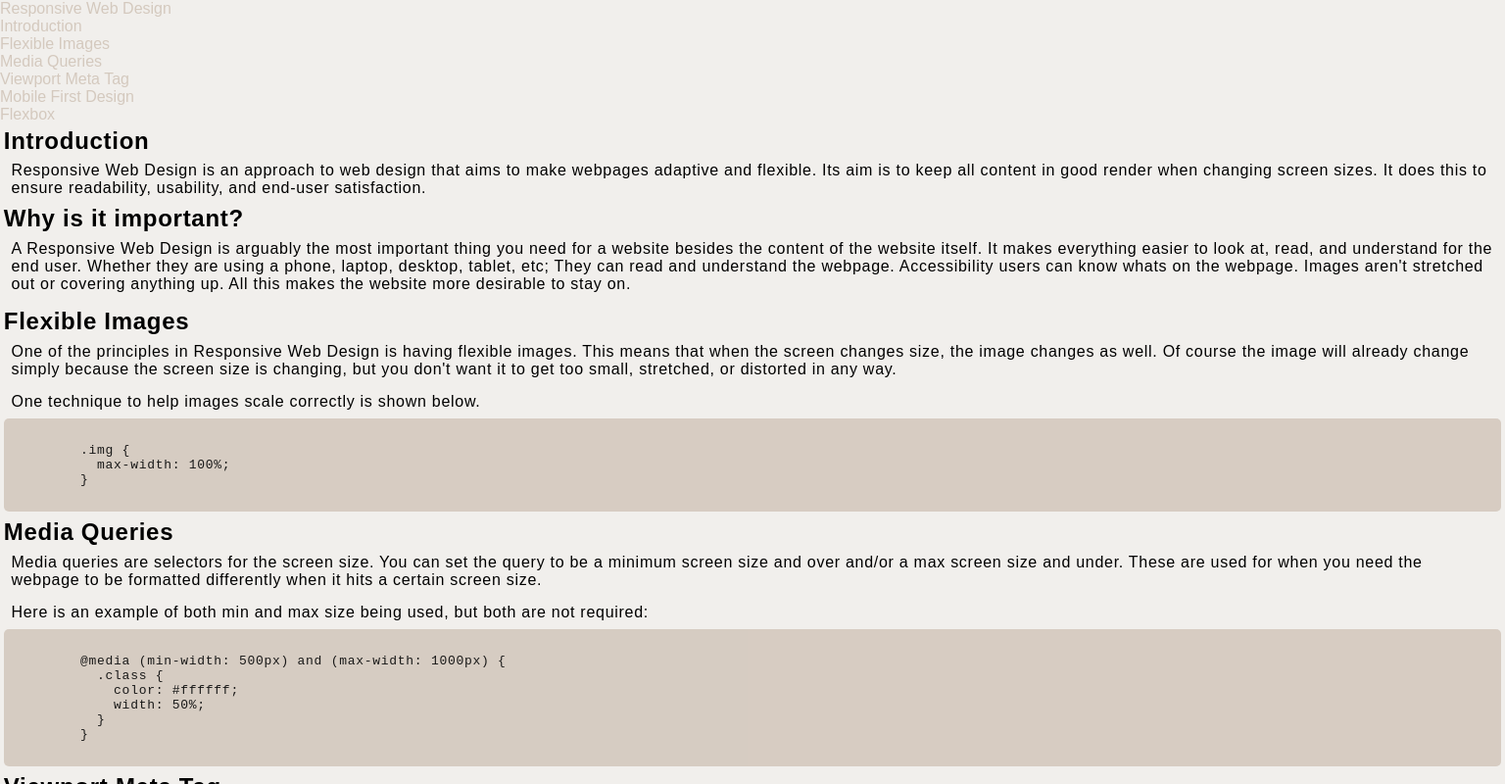
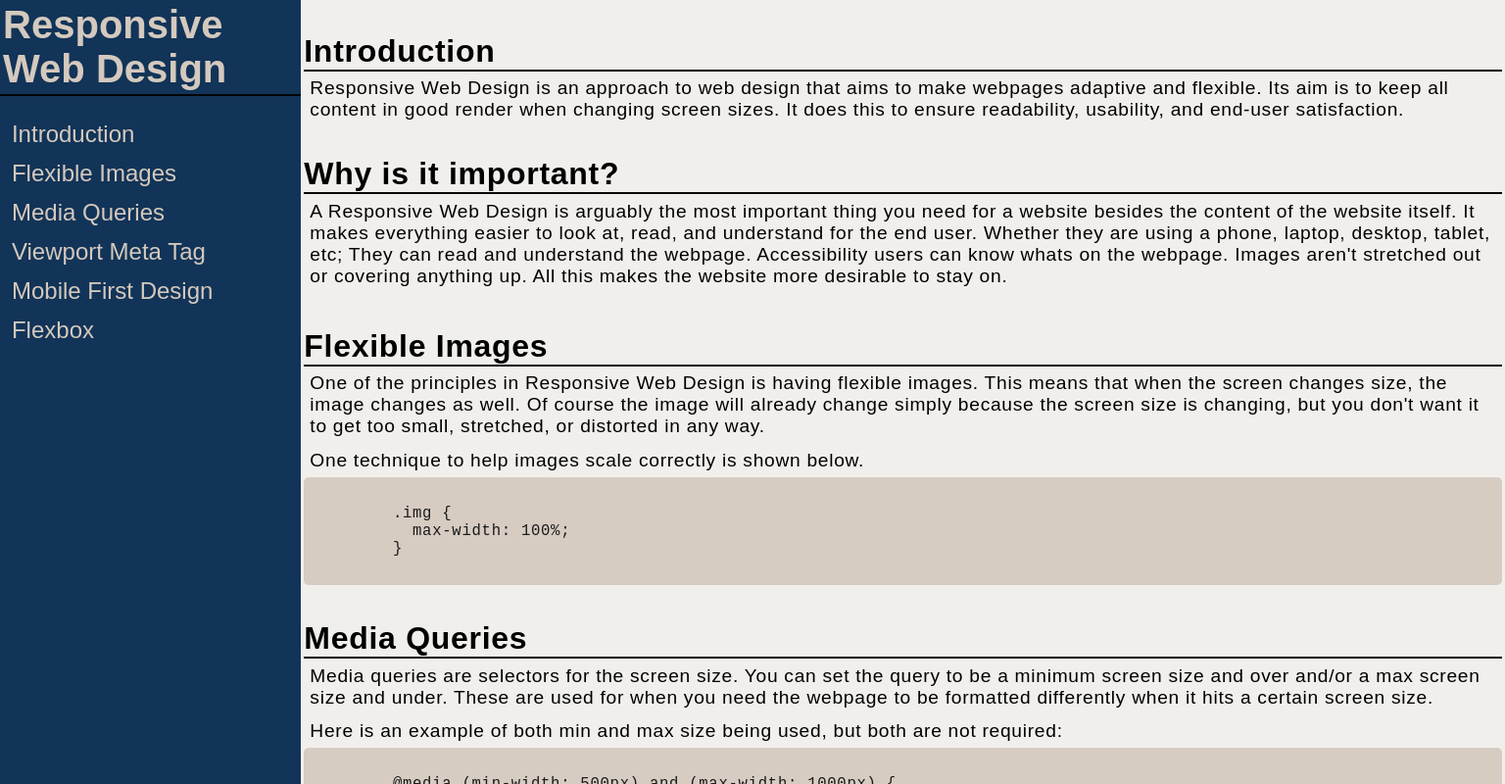
Before and after one commit to GojuNoah/Technical-Documentation-Page, a plain HTML site: page index.html in a window 1536 px wide. Shown: the whole page at 98% size. Drawn offline with Linux system fonts and the light colour scheme.

Commit message:
finished desktop design

```diff
--- a/src/css/styles.css
+++ b/src/css/styles.css
@@ -238,18 +238,59 @@ code {
   }
   main {
     margin-left: 30%;
+    font-size: larger;
   }
   .main-section h2 {
     font-size: 2rem;
     font-weight: 600;
     border-bottom: 2px solid #030303;
-  }
-  .main-section h2:nth-of-type(n+2) {
-    margin-top: 4%;
+    margin-top: 2.5%;
   }
  }
 
 /* desktops */ /* Work In Progress */
 @media (min-width: 1281px) {
-
+  #navbar {
+    background-color: #123458;
+    width: 20%;
+    left: 0;
+    top: 0;
+    height: 100%;
+    position: fixed;
+    display: flex;
+    flex-direction: column;
+    z-index: 1000;
+    margin-right: 0.5%;
+  }
+  #navbar header {
+    font-size: 2.5rem;
+    font-weight: 700;
+    border-bottom: 2px solid #030303;
+    color: #D4C9BE;
+    padding: 1%;
+  }
+  #navbar ul {
+    display: flex;
+    flex-direction: column;
+    margin-top: 5%;
+    padding: 1%;
+  }
+  #navbar li {
+    margin: 2%;
+  }
+  #navbar a {
+    font-weight: 500;
+    font-size: 1.5rem;
+    padding: 1%;
+  }
+  main {
+    margin-left: 20%;
+    font-size: larger;
+  }
+  .main-section h2 {
+    font-size: 2rem;
+    font-weight: 600;
+    border-bottom: 2px solid #030303;
+    margin-top: 2.5%;
+  }
 }
```
